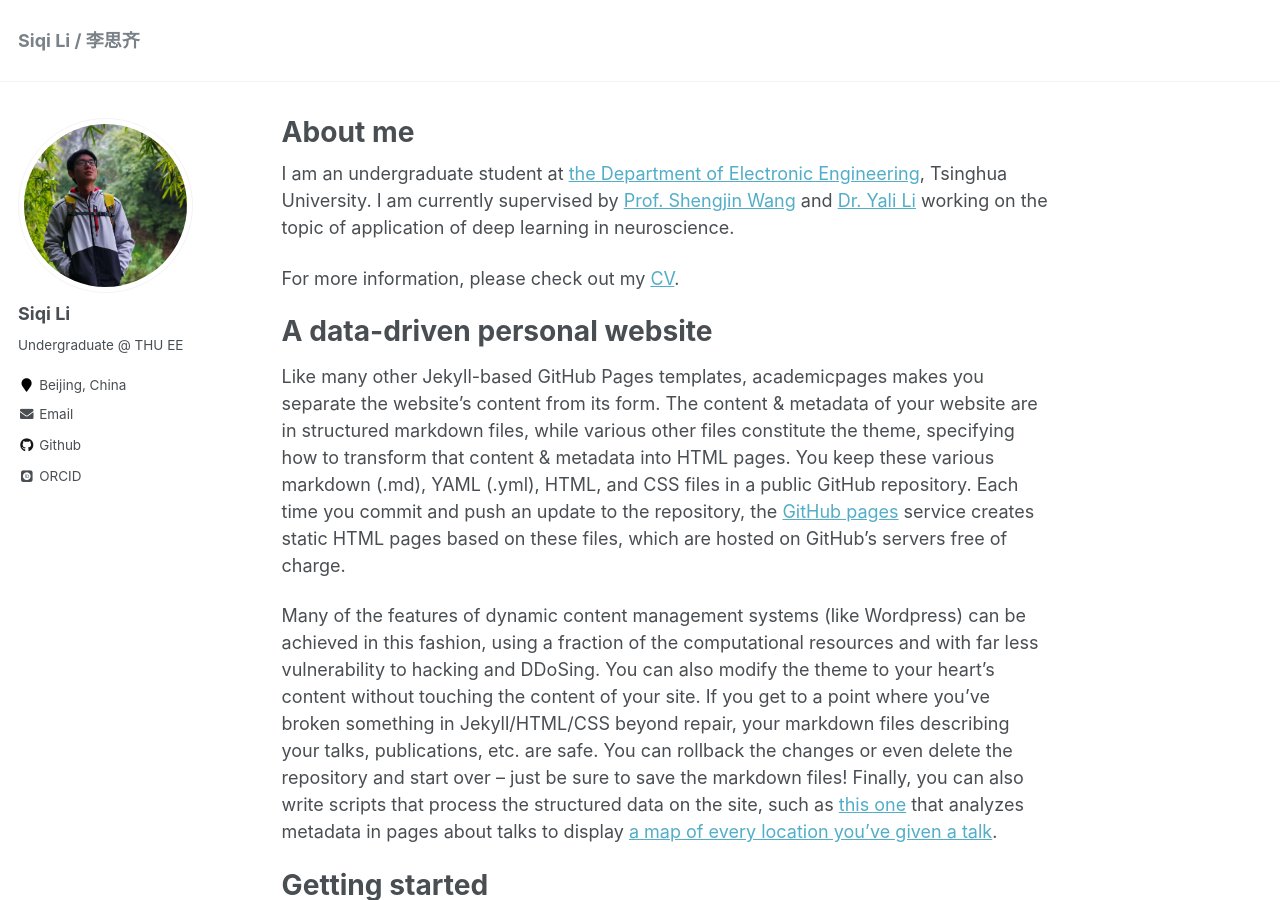
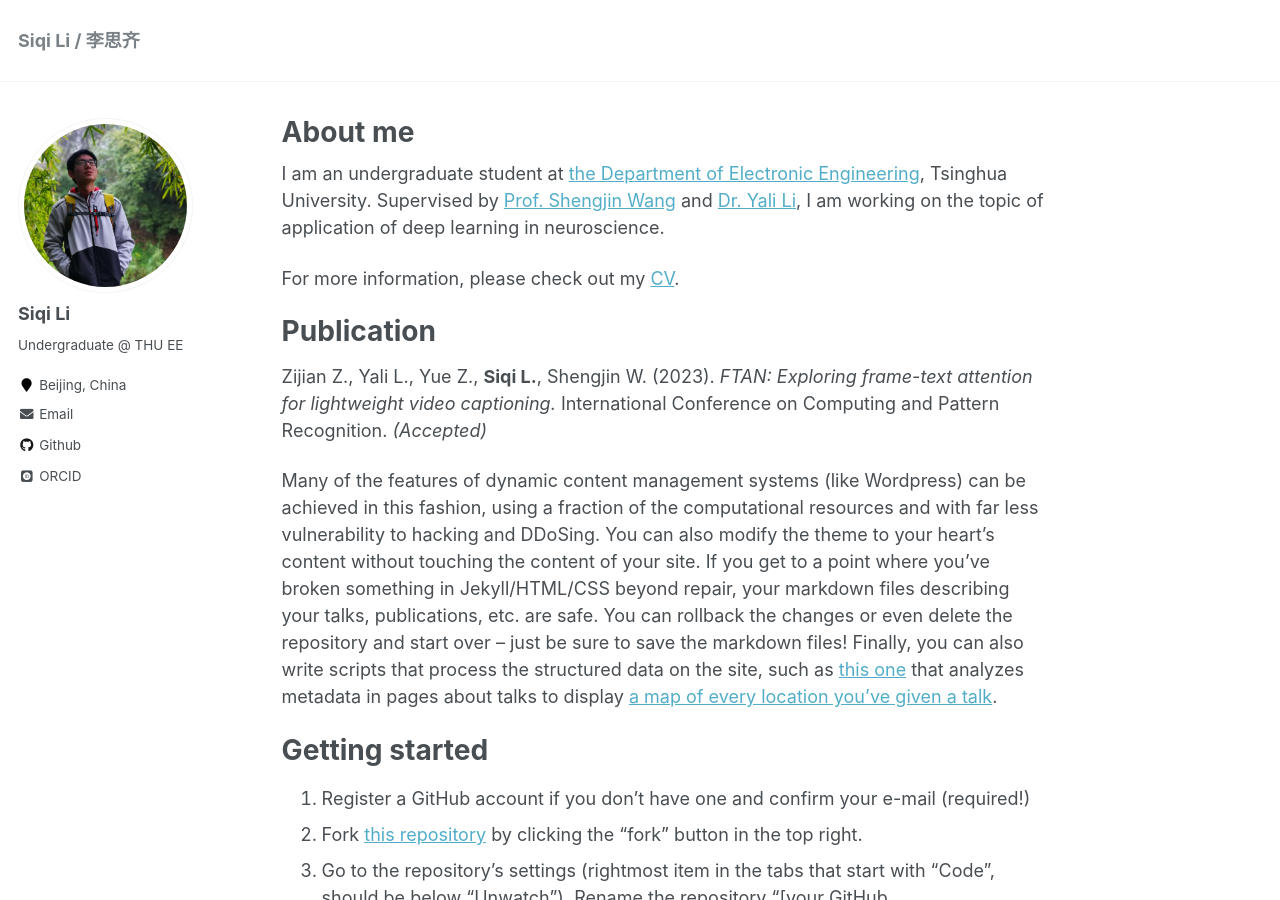
Before and after one commit to LSQamI/IamWho, a Jekyll site: the page built from _pages/about.md, in a window 1280 px wide and 900 px high. Built offline with Jekyll 4.4.1, drawn with Linux system fonts in a browser that asks for light colours; some web fonts are replaced.

Commit message:
add publication

```diff
--- a/_pages/about.md
+++ b/_pages/about.md
@@ -8,13 +8,15 @@ redirect_from:
   - /about.html
 ---
 
-I am an undergraduate student at [the Department of Electronic Engineering](https://www.ee.tsinghua.edu.cn/en/), Tsinghua University. I am currently supervised by [Prof. Shengjin Wang](http://web.ee.tsinghua.edu.cn/wangshengjin/en/index/2817/list/index.htm) and [Dr. Yali Li](http://web.ee.tsinghua.edu.cn/liyali/en/index.htm) working on the topic of application of deep learning in neuroscience.
+I am an undergraduate student at [the Department of Electronic Engineering](https://www.ee.tsinghua.edu.cn/en/), Tsinghua University. Supervised by [Prof. Shengjin Wang](http://web.ee.tsinghua.edu.cn/wangshengjin/en/index/2817/list/index.htm) and [Dr. Yali Li](http://web.ee.tsinghua.edu.cn/liyali/en/index.htm), I am working on the topic of application of deep learning in neuroscience.
 
 For more information, please check out my [CV](files/CV.pdf).
 
-A data-driven personal website
+Publication
 ======
-Like many other Jekyll-based GitHub Pages templates, academicpages makes you separate the website's content from its form. The content & metadata of your website are in structured markdown files, while various other files constitute the theme, specifying how to transform that content & metadata into HTML pages. You keep these various markdown (.md), YAML (.yml), HTML, and CSS files in a public GitHub repository. Each time you commit and push an update to the repository, the [GitHub pages](https://pages.github.com/) service creates static HTML pages based on these files, which are hosted on GitHub's servers free of charge.
+
+Zijian Z., Yali L., Yue Z., **Siqi L.**, Shengjin W. (2023). *FTAN: Exploring frame-text attention for lightweight video captioning.* International Conference on Computing and Pattern Recognition. *(Accepted)*
+
 
 Many of the features of dynamic content management systems (like Wordpress) can be achieved in this fashion, using a fraction of the computational resources and with far less vulnerability to hacking and DDoSing. You can also modify the theme to your heart's content without touching the content of your site. If you get to a point where you've broken something in Jekyll/HTML/CSS beyond repair, your markdown files describing your talks, publications, etc. are safe. You can rollback the changes or even delete the repository and start over -- just be sure to save the markdown files! Finally, you can also write scripts that process the structured data on the site, such as [this one](https://github.com/academicpages/academicpages.github.io/blob/master/talkmap.ipynb) that analyzes metadata in pages about talks to display [a map of every location you've given a talk](https://academicpages.github.io/talkmap.html).
 
```
